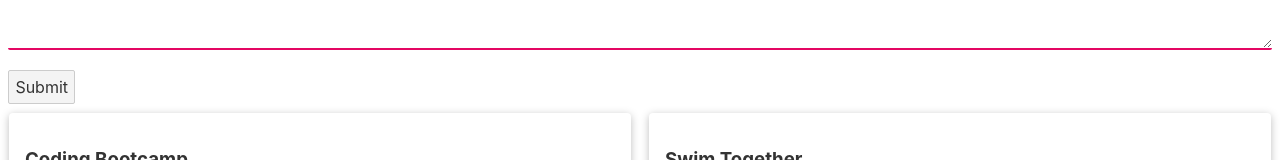
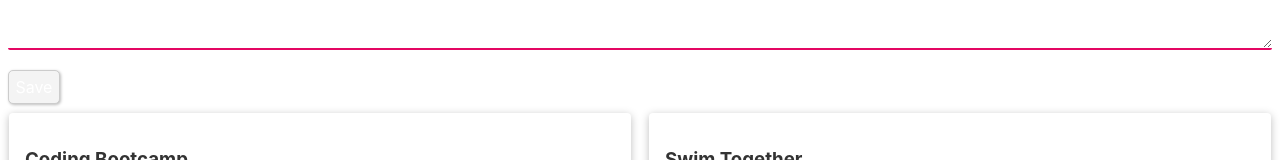
Before and after one commit to joonseoan/Svelte_SimpleMeetup_4, a Svelte app: page / in a window 1280 px wide. Shown: the part 583-743 px from the top of the page. Built offline with nearby package versions, Linux system fonts and the light colour scheme.

Commit message:
added button ui component

```diff
--- a/src/App.svelte
+++ b/src/App.svelte
@@ -3,7 +3,9 @@
   // import MeetupItem from './Meetups/MeetupItem.svelte';
   import MeetupGrid from './Meetups/MeetupGrid.svelte';
   import TextInput from './UI/TextInput.svelte';
+  import Button from './UI/Button.svelte';
 
+  // Not required since each statement is used.
   // let title = '';
   // let subtitle = '';
   // let description = '';
@@ -29,7 +31,7 @@
     contactEmail: 'swim@together.com',
   }];
 
-  const inputs = [{
+  let inputs = [{
     id: 'title',
     label: 'Title',
     value: '',
@@ -57,22 +59,41 @@
   }];
 
   function addMeetup() {
+    if (inputs.every(({ value }) =>  value)) {
       meetsups = [
         {
           id: Math.random().toString(),
-        title,
-        subtitle,
-        description,
-        imageUrl,
-        address,
-        contactEmail,
+          ...inputs.reduce((init, { id, value }) => {
+            init = { ...init, [id]: value };
+            return init;
+          }, {}),
         },
+
         ...meetsups,
       ];
+
+      inputs = [ ...inputs.map((input) => ({ ...input, value: '' }))];
+    }
+
+    // 1)
+    // meetsups = [
+    //   {
+    //     id: Math.random().toString(),
+    //     title,
+    //     subtitle,
+    //     description,
+    //     imageUrl,
+    //     address,
+    //     contactEmail,
+    //   },
+    //   ...meetsups,
+    // ];
   }
 
   function handleOnChange({ target: {  value }}, index) {
-    inputs[index].value = value;
+    console.log('value: ', value)
+    inputs.splice(index, 1, { ...inputs[index], value });
+    inputs = [...inputs];
   }
 </script>
 
@@ -136,7 +157,14 @@
       <textarea rows={3} id="descritption" bind:value={description} />
     </div>
     -->
+
+
+    <Button type="submit" caption="Save" />
+    <!--
+      // 1)
       <button type="submit">Submit</button>
+    -->
+
   </form>
   <MeetupGrid meetsups={meetsups} />
 </main>
--- /dev/null
+++ b/src/UI/Button.svelte
@@ -0,0 +1,39 @@
+<script>
+  export let type;
+  export let caption;
+</script>
+
+<style>
+  button {
+    color: white;
+    border-radius: 5px;
+    box-shadow: 1px 1px 3px rgba(0,0,0, 0.26);
+    cursor: pointer;
+    text-decoration: none;
+  }
+
+  button:focus {
+    outline: none;
+  }
+
+  button:hover,
+  button:active,
+  a:hover,
+  a:active {
+    background: #e40763;
+    background-color: #e40763;
+    box-shadow: 1px 1px 8px rgba(77, 51, 51, 0.26);
+  }
+
+  button:disabled,
+  button:disabled:hover,
+  button:disabled:active {
+    background: #ccc;
+    border-color: #ccc;
+    color: #959595;
+    box-shadow: none;
+    cursor: not-allowed;
+  }
+</style>
+
+<button type={type}>{caption}</button>
```
Lines whose indentation alone changed are shown as unchanged.
